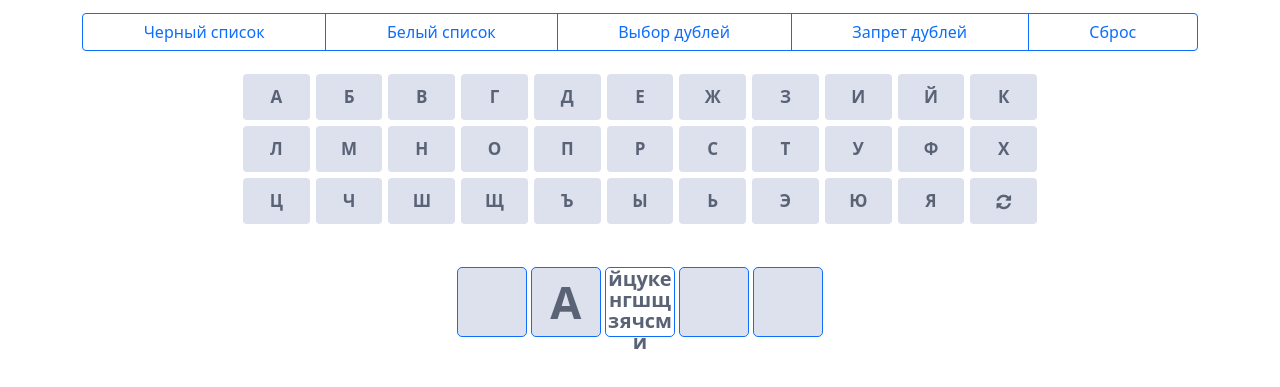
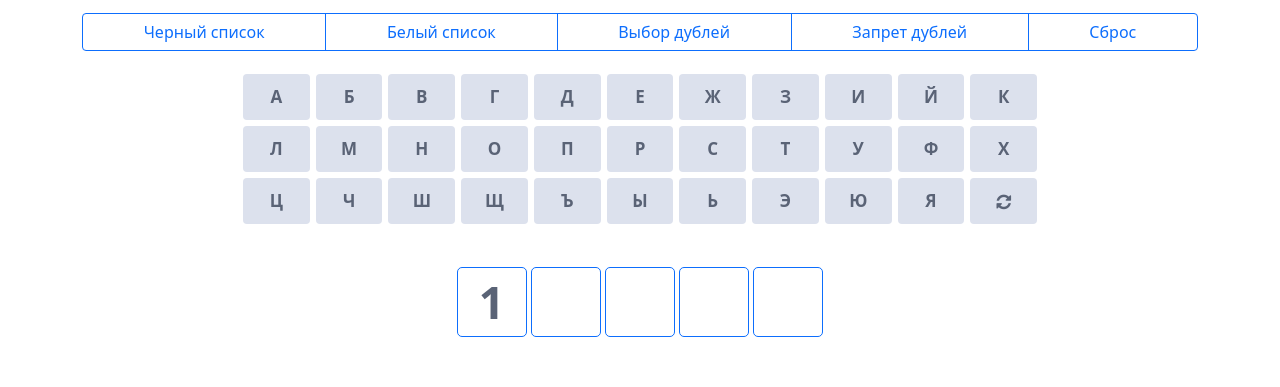
Before and after one commit to avdivo/word_choice, a plain HTML site: page static/index.html in a window 1280 px wide. Shown: the part 63-450 px from the top of the page. Drawn offline with Linux system fonts and the light colour scheme.

Commit message:
JS. Переключение фильтров

```diff
--- a/static/index.html
+++ b/static/index.html
@@ -73,7 +73,9 @@
     height: 70px;
     text-align: center;
     color: #5a6376!important;
-    background-color: #dce1ed;
+<!--    background-color: #dce1ed;-->
+    background-color: white;
+
     font-size: 45px;
     font-weight: 700;
     text-decoration: inherit;
@@ -305,14 +307,14 @@
     <div class="container">
       <div class="row justify-content-center">
         <div class="col-md-auto">
-        <div class='letter' id='4' onclick='key(this)'></div>
-        <div class='letter' id='4' onclick='key(this)'>А</div>
-        <div class='letter-mini' id='4' onclick='key(this)'>йцукенгшщзячсми</div>
-        <div class='letter' id='4' onclick='key(this)'></div>
-        <div class='letter' id='4' onclick='key(this)'></div>
-</div>
+            <div class='letter' id='l1' onclick='key(this)'>1</div>
+            <div class='letter' id='l2' onclick='key(this)'></div>
+            <div class='letter' id='l3' onclick='key(this)'></div>
+            <div class='letter' id='l4' onclick='key(this)'></div>
+            <div class='letter' id='l5' onclick='key(this)'></div>
+        </div>
       </div>
-</div>
+    </div>
 
 
 
--- a/static/main.js
+++ b/static/main.js
@@ -7,20 +7,23 @@ class Lists {
     constructor(element) {
         this.element = element // Объекд в DOM отвечающий за выбор фильтра
         this.list = [];  // Список выбранных букв
-        this.old_class = element.attr('class');
+        this.old_bg = element.css('background-color'); // Запомнить цвет фона
+        this.old_ink = element.css('color'); // Запомнить цвет текста
         Lists.obj.push(this)
     }
 
     // Активация фильтра (изменение вида переключателя)
     activate() {
         Lists.deactivate();
-        this.element.attr('class', 'btn btn-primary');
+        this.element.css({'background-color': '#0d6efd'});
+        this.element.css({'color': 'white'});
     }
 
     // Деактивация всех переключателей (возврат в исходное состояние)
     static deactivate() {
         Lists.obj.forEach(function(item, i, arr) {
-            item.element.attr('class', item.old_class);
+            item.element.css({'background-color': item.old_bg});
+            item.element.css({'color': item.old_ink});
         });
     }
 }
@@ -28,9 +31,13 @@ class Lists {
 // Класс для букв наследуем от общего, добавляем свойства и методы
 class Letters extends Lists {
     constructor(element) {
-        this.element = element
+        super(element)
+        this.element = element // Объекд в DOM отвечающий за выбор фильтра
         this.list = [];  // Список выбранных букв
+        this.old_bg = element.css('background-color');
+        this.old_ink = element.css('color');
         this.here = false;  // Определяет, стоит ли в этой позиции буква из списка. Или она в этом слове, но не здксь
+        Lists.obj.push(this)
     }
 
 }
@@ -43,12 +50,16 @@ $(document).ready(function(){
     var white_list = new Lists($('#white_list'));  // Белый список. Объект
     var double_letter = new Lists($('#double_letter'));  // Дубликаты букв
     var existing_letters = [];  // Массив с объектами для каждоой буквы
+    for (let i = 1; i < 6; i++) {
+    alert($('#l' + i).attr('id'))
+        existing_letters.push(new Letters($('#l' + i)))
+    }
 //    var kb = Keyboard();  // Инициализация клавиатуры
 
 //    var ban = false;  // Запрет дубликатов букв
 
 
-//    alert(double_letter.element.css({'background-color' : '#ff0000'}));
+//double_letter.element.css({'background-color' : '#ff0000'});
 
 
 
```
